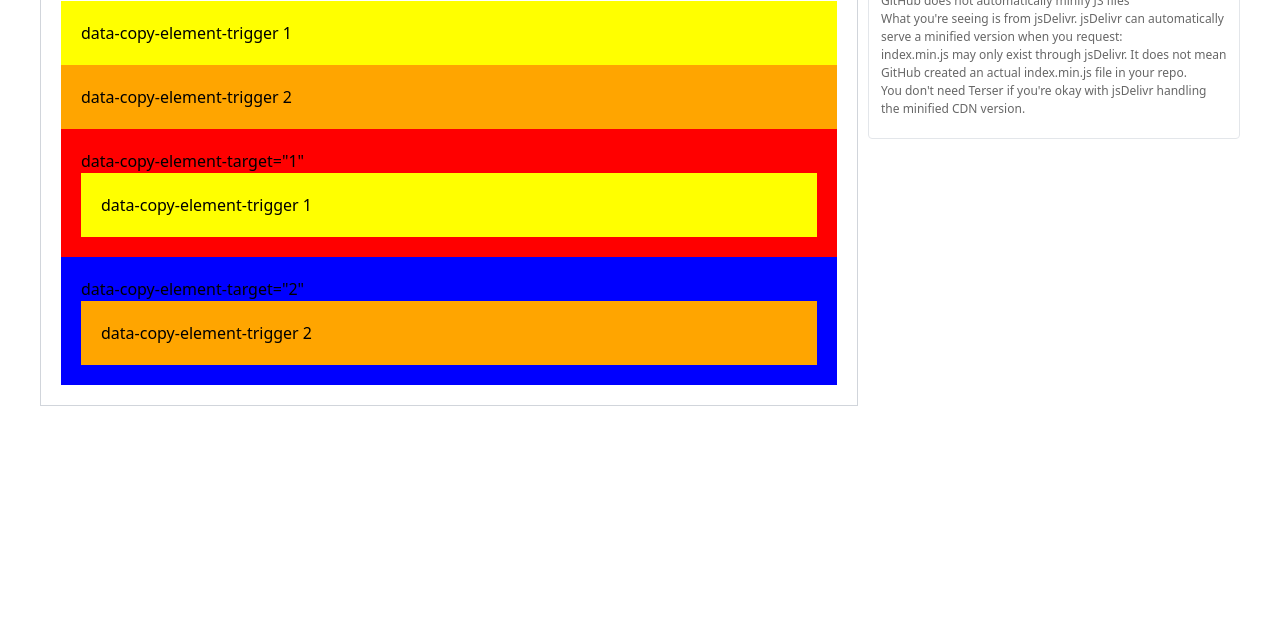
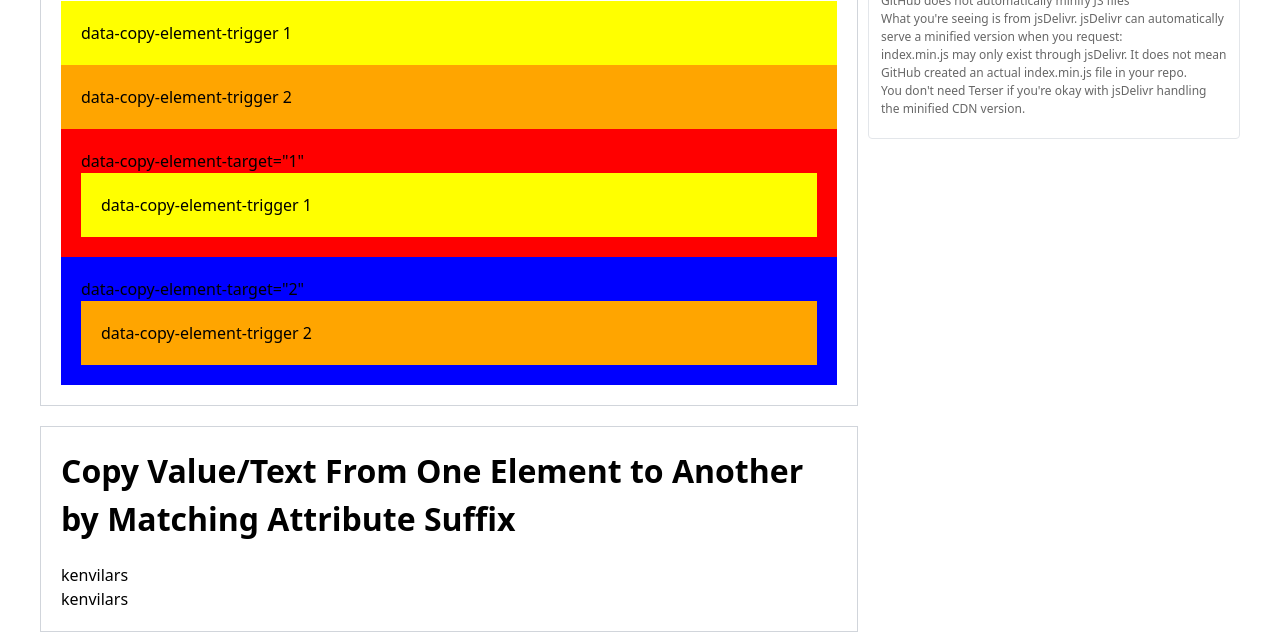
Before and after one commit to kenvilar/snippets, a plain HTML site: page index.html in a window 1280 px wide. Shown: the part 535-1179 px from the top of the page. Before the commit the page ends 1001 px from the top, so only its background shows below. Drawn offline with nearby package versions, Linux system fonts and the light colour scheme.

Commit message:
Add functionality to copy text from one element to another using data attributes

```diff
--- a/index.html
+++ b/index.html
@@ -50,6 +50,17 @@
               <div data-copy-element-target="2" style="background: blue; padding: 20px">
                 data-copy-element-target="2"
               </div>
+            </div>
+
+            <div class="card">
+              <h2>Copy Value/Text From One Element to Another by Matching Attribute Suffix</h2>
+              <style>
+                [data-copy-text-unique1]::before {
+                  content: attr(data-copy-text-unique1);
+                }
+              </style>
+              <div data-copy-text-unique1="kenvilars"></div>
+              <div data-paste-text-unique1></div>
             </div>
           </div>
           <div class="w-[31%] max-[992px]:w-full sticky top-[0px] self-start text-[12px]">
--- a/index.js
+++ b/index.js
@@ -86,4 +86,34 @@ document.addEventListener("DOMContentLoaded", () => {
     });
   }
   kv_copyElementsToMatchingTargets();
+
+  // Copy Value/Text From One Element to Another by Matching Attribute Suffix
+  function copyTextToMatchingTargets() {
+    // Find every element that has ANY attribute that starts with "data-copy-text-"
+    const sources = Array.from(document.querySelectorAll("*")).filter((el) =>
+      Array.from(el.attributes).some((a) =>
+        a.name.startsWith("data-copy-text-")
+      )
+    );
+
+    sources.forEach((source) => {
+      Array.from(source.attributes).forEach((attr) => {
+        if (!attr.name.startsWith("data-copy-text-")) return;
+
+        // suffix example: data-copy-text-unique1 -> unique1
+        const key = attr.name.replace("data-copy-text-", "");
+        if (!key) return;
+
+        const target = document.querySelector(
+          `[data-paste-text-${CSS.escape(key)}]`
+        );
+        if (!target) return;
+
+        // copy attribute value (fallback to textContent if empty)
+        const val = attr.value || source.textContent || "";
+        target.textContent = val;
+      });
+    });
+  }
+  copyTextToMatchingTargets();
 });
```
